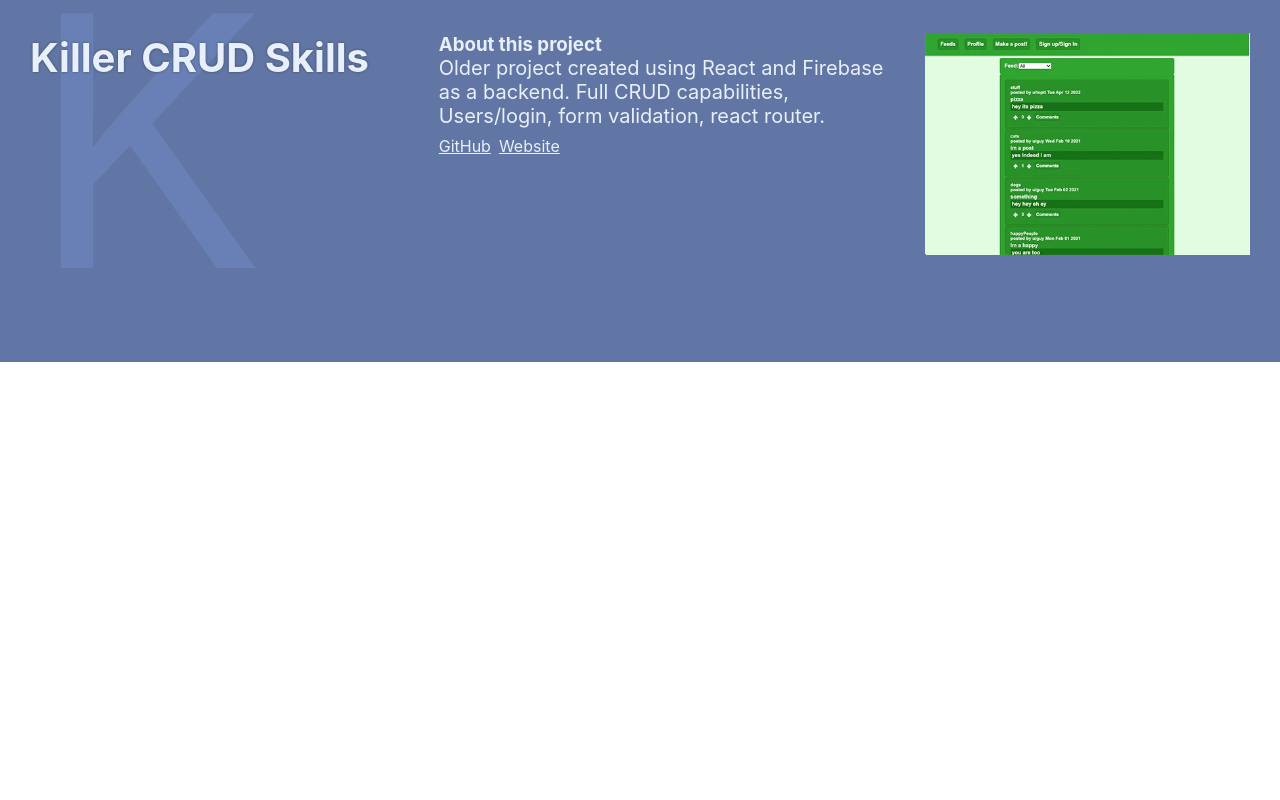
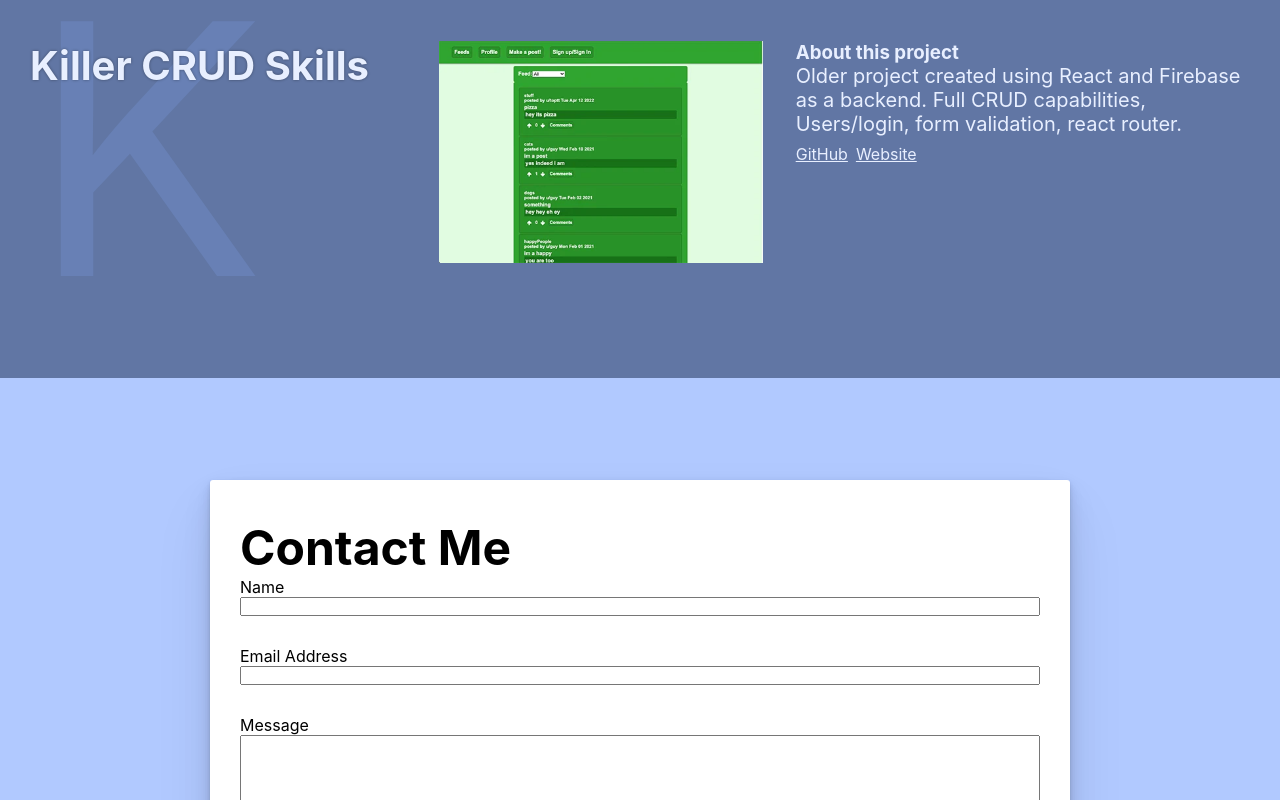
Before and after one commit to leavemydogalone/Portfolio, a React (Create React App) app: page / in a window 1280 px wide. Shown: the part 2000-2800 px from the top of the page. Before the commit the page ends 2362 px from the top, so only its background shows below. Built offline with nearby package versions, Linux system fonts and the light colour scheme.

Commit message:
form added

```diff
--- a/package.json
+++ b/package.json
@@ -3,6 +3,7 @@
   "version": "0.1.0",
   "private": true,
   "dependencies": {
+    "@formspree/react": "^2.2.4",
     "@testing-library/jest-dom": "^5.14.1",
     "@testing-library/react": "^11.2.7",
     "@testing-library/user-event": "^12.8.3",
--- a/src/App.js
+++ b/src/App.js
@@ -2,6 +2,7 @@ import "./App.css";
 import Nav from "./Nav";
 import About from "./About";
 import Projects from "./Projects";
+import Contact from "./Contact";
 
 function App() {
   return (
@@ -9,6 +10,7 @@ function App() {
       <Nav />
       <About />
       <Projects />
+      <Contact />
     </div>
   );
 }
--- /dev/null
+++ b/src/Contact.js
@@ -0,0 +1,19 @@
+import React from "react";
+import { useForm, ValidationError } from "@formspree/react";
+import ContactForm from "./components/ContactForm";
+import "./Contact.scss";
+
+export default function Contact() {
+  const [state, handleSubmit] = useForm("xeqnrvoz");
+  if (state.succeeded) {
+    return <p>Thanks for joining!</p>;
+  }
+
+  return (
+    <section className="contact" id="contact">
+      <div class="container">
+        <ContactForm />
+      </div>
+    </section>
+  );
+}
--- /dev/null
+++ b/src/Contact.scss
@@ -0,0 +1,31 @@
+@use "variables";
+
+.contact {
+  background: #b1c9ff;
+  .contactForm {
+    min-height: 60vh;
+    display: flex;
+    flex-direction: column;
+    justify-content: center;
+    align-items: stretch;
+    width: 800px;
+    max-width: 100%;
+    margin: auto;
+    padding: 30px;
+    background: white;
+    box-shadow: 0 1px 2px rgba(0, 0, 0, 0.07), 0 2px 4px rgba(0, 0, 0, 0.07),
+      0 4px 8px rgba(0, 0, 0, 0.07), 0 8px 16px rgba(0, 0, 0, 0.07),
+      0 16px 32px rgba(0, 0, 0, 0.07), 0 32px 64px rgba(0, 0, 0, 0.07);
+    border-radius: 3px;
+    input,
+    textarea {
+      margin-bottom: 30px;
+    }
+  }
+}
+
+.contactForm {
+  #message {
+    min-height: 200px;
+  }
+}
--- a/src/Nav.js
+++ b/src/Nav.js
@@ -12,13 +12,7 @@ export default function Nav() {
 
         <ul className="links-list">
           <li>
-            <a
-              target="_blank"
-              rel="noreferrer"
-              href="mailto:niklasport88@gmail.com"
-            >
-              niklasport88@gmail.com
-            </a>
+            <a href="#contact">Contact</a>
           </li>
           <li>
             <a
--- a/src/Projects.js
+++ b/src/Projects.js
@@ -11,7 +11,7 @@ export default function Projects() {
   const options = {
     root: null,
     threshold: 0.1,
-    rootMargin: "-25px 0px",
+    rootMargin: "-75px 0px",
   };
 
   const observer = new IntersectionObserver(function (entries, observer) {
@@ -126,6 +126,20 @@ export default function Projects() {
           </div>
 
           <div className="gallery-container">
+            <div className="image-container">
+              <a
+                href="https://redrit-75871.web.app/"
+                target="_blank"
+                rel="noreferrer"
+                title="link to project website"
+              >
+                <img
+                  loading="lazy"
+                  src={redrit}
+                  alt="screenshot of project website"
+                />
+              </a>
+            </div>
             <div className="text-container ">
               <h3 className="smallest-title">About this project</h3>
               <p className="text">
@@ -152,20 +166,6 @@ export default function Projects() {
                 </a>
               </div>
             </div>
-            <div className="image-container">
-              <a
-                href="https://redrit-75871.web.app/"
-                target="_blank"
-                rel="noreferrer"
-                title="link to project website"
-              >
-                <img
-                  loading="lazy"
-                  src={redrit}
-                  alt="screenshot of project website"
-                />
-              </a>
-            </div>
           </div>
         </div>
       </div>
--- a/src/Projects.scss
+++ b/src/Projects.scss
@@ -26,7 +26,7 @@
   }
   .project {
     position: relative;
-    min-height: 33vh;
+    min-height: 34vh;
     padding: 65px 0;
     .title-container {
       position: relative;
--- /dev/null
+++ b/src/components/ContactForm.js
@@ -0,0 +1,27 @@
+import React from "react";
+import { useForm, ValidationError } from "@formspree/react";
+
+export default function ContactForm() {
+  const [state, handleSubmit] = useForm("xeqnrvoz");
+  if (state.succeeded) {
+    return <p>Thanks for joining!</p>;
+  }
+
+  return (
+    <form onSubmit={handleSubmit} className="contactForm">
+      <h2 class="title">Contact Me</h2>
+      <label htmlFor="name">Name</label>
+      <input id="name" type="Name" name="name" />
+      <ValidationError prefix="Name" field="name" errors={state.errors} />
+      <label htmlFor="email">Email Address</label>
+      <input id="email" type="email" name="email" />
+      <ValidationError prefix="Email" field="email" errors={state.errors} />
+      <label htmlFor="message">Message</label>
+      <textarea id="message" name="message" />
+      <ValidationError prefix="Message" field="message" errors={state.errors} />
+      <button type="submit" disabled={state.submitting}>
+        Submit
+      </button>
+    </form>
+  );
+}
--- a/src/index.css
+++ b/src/index.css
@@ -5,6 +5,7 @@
 }
 html {
   font-size: 16px;
+  scroll-behavior: smooth;
 }
 body {
   margin: 0;
```
Also changed, not shown: 1 other file (tests, documents, lock files or other folders).
